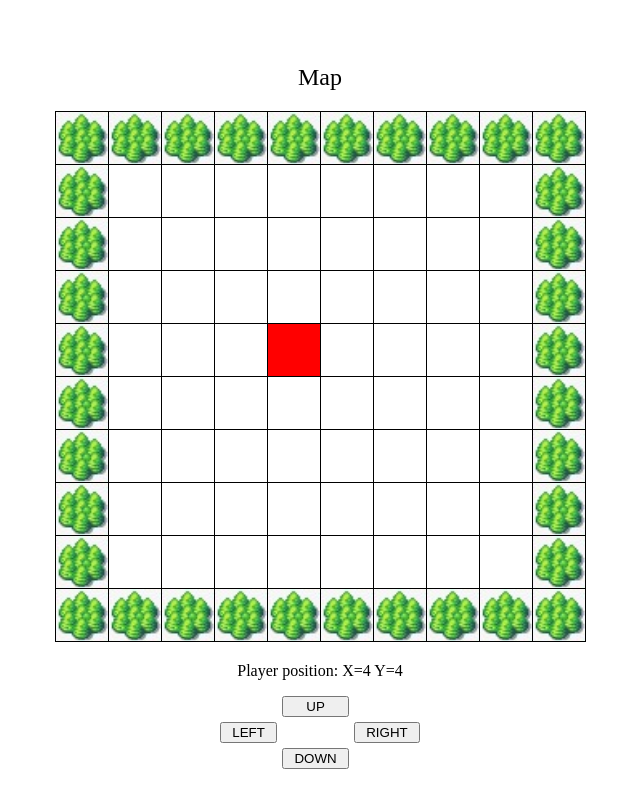
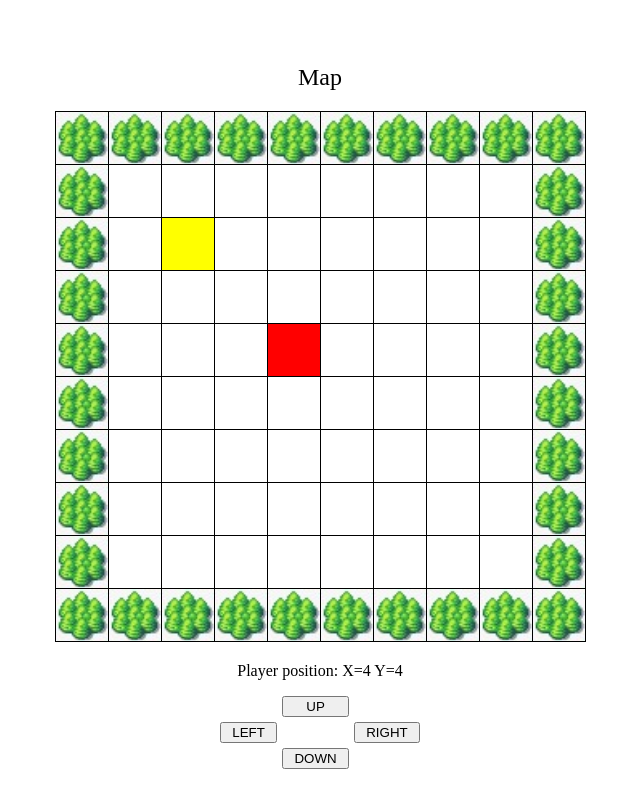
Before and after one commit to anndra17/IBM_Practice, a React (Vite) app: page / in a window 1280 px wide. Shown: the whole page, without its empty margins (320-960 px from the left). Built offline with nearby package versions, Linux system fonts and the light colour scheme.

Commit message:
Added the self moving cell

```diff
--- a/src/components/MapBase.jsx
+++ b/src/components/MapBase.jsx
@@ -1,10 +1,40 @@
-// src/components/MapBase.js
-import React from "react";
+import React, { useState, useEffect } from "react";
 import { connect } from "react-redux";
 import "./../styles/MapBase.css"; // Adjust the path as needed
 import marginImage from "./../assets/marginImage.jpeg"; // Adjust the path as needed
 
 const MapBase = ({ x, y }) => {
+  // State for the yellow dot's position
+  const [yellowDot, setYellowDot] = useState({ x: 1, y: 1 });
+
+  // Function to move the yellow dot randomly
+  const moveYellowDot = () => {
+    const possibleMoves = [
+      { x: 0, y: -1 }, // Up
+      { x: 0, y: 1 },  // Down
+      { x: -1, y: 0 }, // Left
+      { x: 1, y: 0 },  // Right
+    ];
+
+    const currentMove = possibleMoves[Math.floor(Math.random() * possibleMoves.length)];
+
+    setYellowDot((prev) => {
+      const newX = prev.x + currentMove.x;
+      const newY = prev.y + currentMove.y;
+
+      // Ensure the yellow dot stays within the boundaries (1 to 8)
+      if (newX >= 1 && newX <= 8 && newY >= 1 && newY <= 8) {
+        return { x: newX, y: newY };
+      }
+      return prev;
+    });
+  };
+
+  // Update yellow dot's position every second
+  useEffect(() => {
+    const interval = setInterval(moveYellowDot, 1000);
+    return () => clearInterval(interval);
+  }, []);
 
   const renderTable = () => {
     const table = [];
@@ -12,10 +42,19 @@ const MapBase = ({ x, y }) => {
       const cells = [];
       for (let col = 0; col < 10; col++) {
         const isBorderCell = row === 0 || row === 9 || col === 0 || col === 9;
-        const className = (col === x && row === y) ? "red-cell" : "map-cell";
+        let className = "map-cell";
+
+        if (col === x && row === y) {
+          className = "red-cell";
+        } else if (col === yellowDot.x && row === yellowDot.y) {
+          className = "yellow-cell";
+        }
+
         cells.push(
-          <td key={`${row}-${col}`} className={className}
-          style={isBorderCell ? { backgroundImage: `url(${marginImage})`, backgroundSize: 'cover' } : {}}
+          <td
+            key={`${row}-${col}`}
+            className={className}
+            style={isBorderCell ? { backgroundImage: `url(${marginImage})`, backgroundSize: 'cover' } : {}}
           ></td>
         );
       }
--- a/src/styles/MapBase.css
+++ b/src/styles/MapBase.css
@@ -5,8 +5,10 @@
 }
 
 .map-cell {
-    width: 50px; /* Adjust the width as needed */
-    height: 50px; /* Adjust the height as needed */
+  width: 50px;
+  /* Adjust the width as needed */
+  height: 50px;
+  /* Adjust the height as needed */
   border: 1px solid black;
   text-align: center;
   vertical-align: middle;
@@ -21,3 +23,7 @@
   font-size: 24px;
   margin-bottom: 10px;
 }
+
+.yellow-cell {
+  background-color: yellow;
+}
```
Lines whose indentation alone changed are shown as unchanged.
